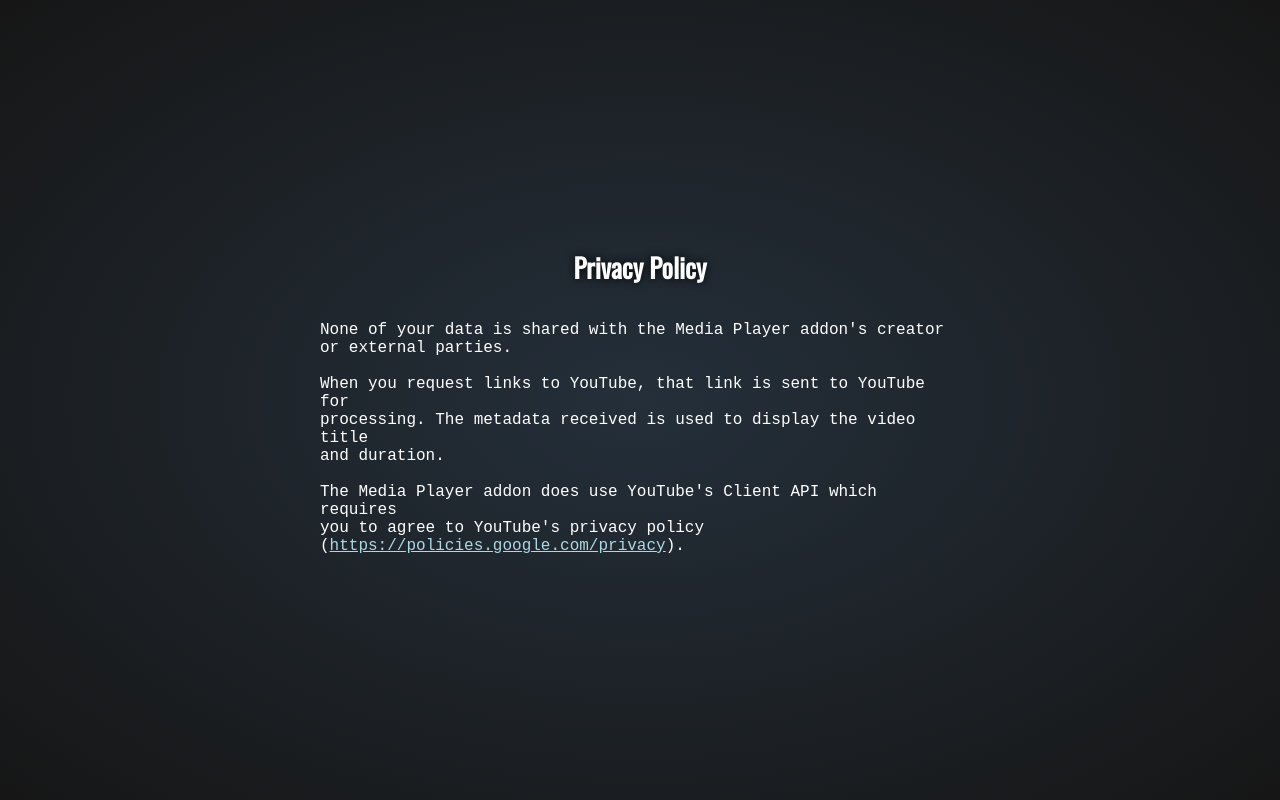
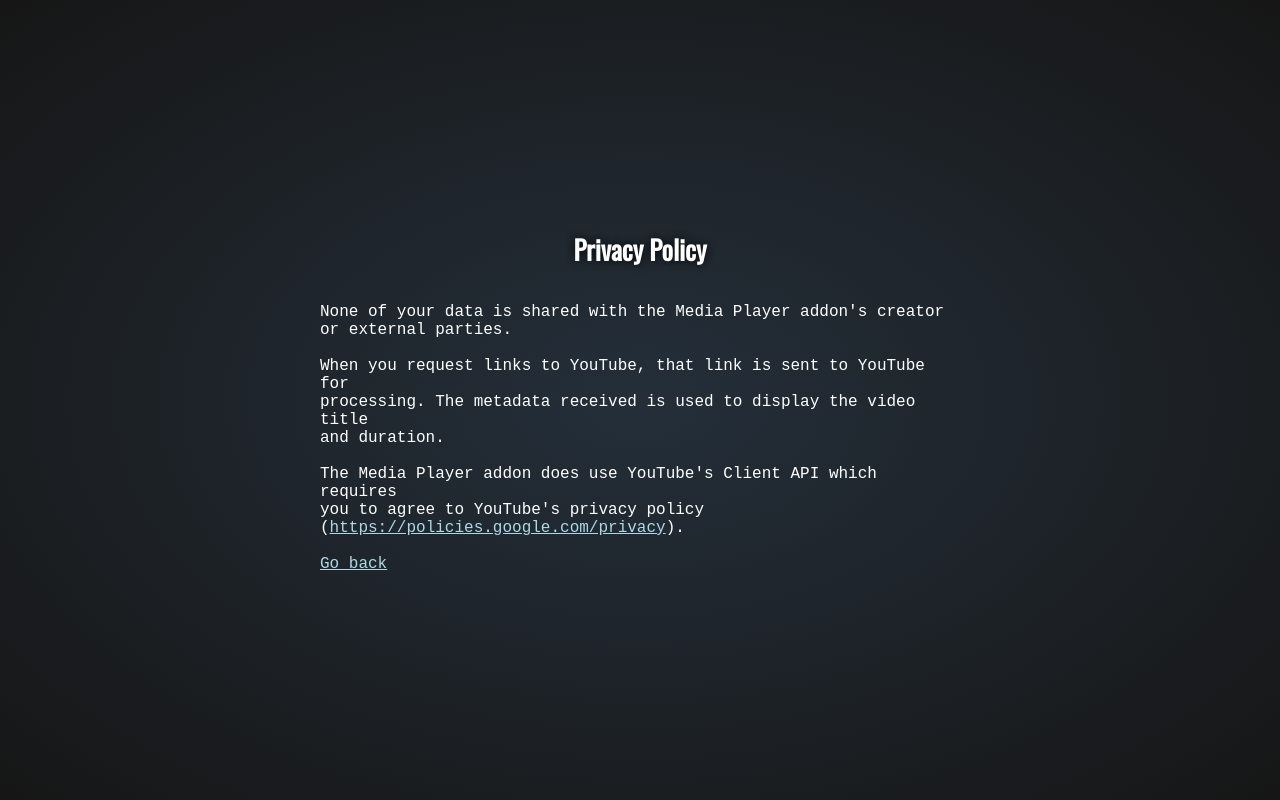
Before and after one commit to samuelmaddock/gm-mediaplayer, a plain HTML site: page privacy.html in a window 1280 px wide. Drawn offline with nearby package versions, Linux system fonts and the light colour scheme.

Commit message:
add go back link

```diff
--- a/privacy.html
+++ b/privacy.html
@@ -8,4 +8,6 @@
 
 The Media Player addon does use YouTube's Client API which requires
 you to agree to YouTube's privacy policy (<a href=https://policies.google.com/privacy>https://policies.google.com/privacy</a>).
+
+<a href=./request.html>Go back</a>
             </pre></section></div><link href="https://fonts.googleapis.com/css?family=Oswald" rel=stylesheet>
```
